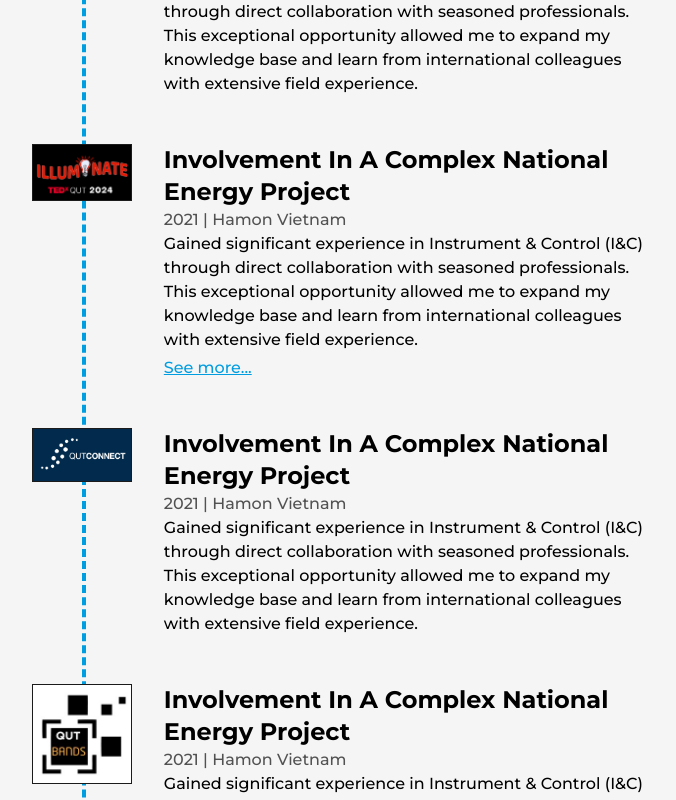
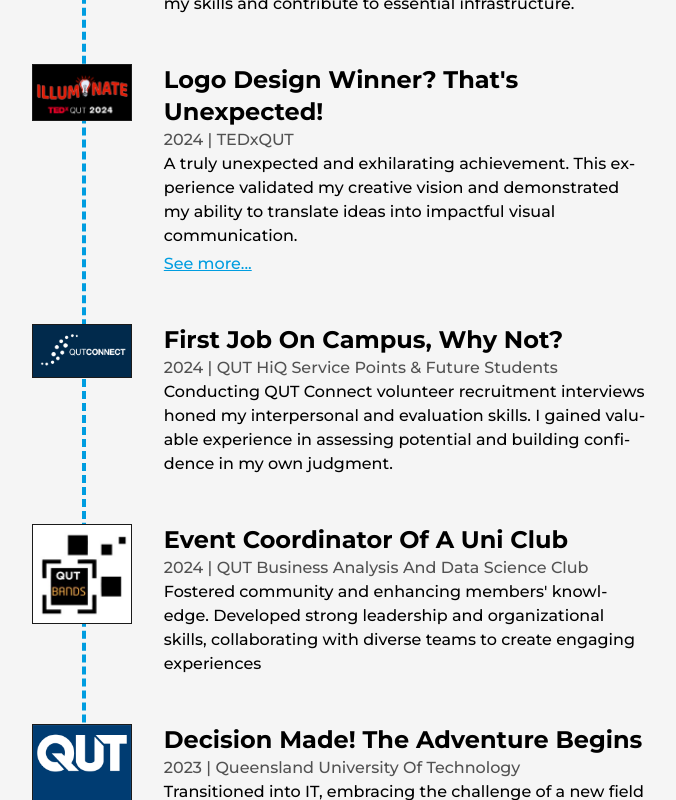
Before and after one commit to davidhuynhgit/profile, a Next.js app: page /milestones in a window 1280 px wide. Shown: the part 560-1360 px from the top of the page, without its empty margins (301-977 px from the left). Built offline with nearby package versions, Linux system fonts and the light colour scheme.

Commit message:
Update milestones

```diff
--- a/src/component/Milestone.js
+++ b/src/component/Milestone.js
@@ -68,53 +68,53 @@ const Details = ({ logo, title, time, place, info, link }) => {
                             border-l-4 border-primary dark:border-primaryDark border-dashed
                             left-[calc(20%+50px)]
                             xl:left-[calc(10%+50px)]
-                            xs:-left-[20px]"
+                            xs:-left-[20px] xs:top-2 cs:h-[calc(100%-0.5rem)"
                         />
 
                         <Details
                             logo={iQUT}
-                            title="Involvement in a Complex National Energy Project"
-                            time="2021"
-                            place="Hamon Vietnam"
-                            info="Gained significant experience in Instrument & Control (I&C) through direct collaboration with seasoned professionals.
-                            This exceptional opportunity allowed me to expand my knowledge base and learn from international colleagues with extensive field experience."
+                            title="First IT Casual Job - Pure Joy!"
+                            time="2024"
+                            place="QUT Digital Business Solutions"
+                            info="Developed real-world expertise by working with professionals on university IT systems.
+                            This allowed me to apply my skills and contribute to essential infrastructure."
                         />
 
                         <Details
                             logo={iTED}
-                            title="Involvement in a Complex National Energy Project"
-                            time="2021"
-                            place="Hamon Vietnam"
-                            info="Gained significant experience in Instrument & Control (I&C) through direct collaboration with seasoned professionals.
-                            This exceptional opportunity allowed me to expand my knowledge base and learn from international colleagues with extensive field experience."
+                            title="Logo design winner? That's unexpected!"
+                            time="2024"
+                            place="TEDxQUT"
+                            info="A truly unexpected and exhilarating achievement.
+                            This experience validated my creative vision and demonstrated my ability to translate ideas into impactful visual communication."
                             link={'https://youtu.be/hcreQBLOU6E?t=1002'}
                         />
 
                         <Details
                             logo={iConnect}
-                            title="Involvement in a Complex National Energy Project"
-                            time="2021"
-                            place="Hamon Vietnam"
-                            info="Gained significant experience in Instrument & Control (I&C) through direct collaboration with seasoned professionals.
-                            This exceptional opportunity allowed me to expand my knowledge base and learn from international colleagues with extensive field experience."
+                            title="First Job on Campus, why not?"
+                            time="2024"
+                            place="QUT HiQ Service Points & Future Students"
+                            info="Conducting QUT Connect volunteer recruitment interviews honed my interpersonal and evaluation skills.
+                            I gained valuable experience in assessing potential and building confidence in my own judgment."
                         />
 
                         <Details
                             logo={iBANDS}
-                            title="Involvement in a Complex National Energy Project"
-                            time="2021"
-                            place="Hamon Vietnam"
-                            info="Gained significant experience in Instrument & Control (I&C) through direct collaboration with seasoned professionals.
-                            This exceptional opportunity allowed me to expand my knowledge base and learn from international colleagues with extensive field experience."
+                            title="Event Coordinator of a uni club"
+                            time="2024"
+                            place="QUT Business Analysis and Data Science Club"
+                            info="Fostered community and enhancing members' knowledge. Developed strong leadership and organizational
+                            skills, collaborating with diverse teams to create engaging experiences"
                         />
 
                         <Details
                             logo={iQUT}
-                            title="Involvement in a Complex National Energy Project"
-                            time="2021"
-                            place="Hamon Vietnam"
-                            info="Gained significant experience in Instrument & Control (I&C) through direct collaboration with seasoned professionals.
-                            This exceptional opportunity allowed me to expand my knowledge base and learn from international colleagues with extensive field experience."
+                            title="Decision Made! The Adventure Begins"
+                            time="2023"
+                            place="Queensland University of Technology"
+                            info="Transitioned into IT, embracing the challenge of a new field and the excitement of continuous learning.
+                            Broke through previous limitations, diving into the dynamic world of IT with a global perspective."
                         />
 
                         <Details
```
